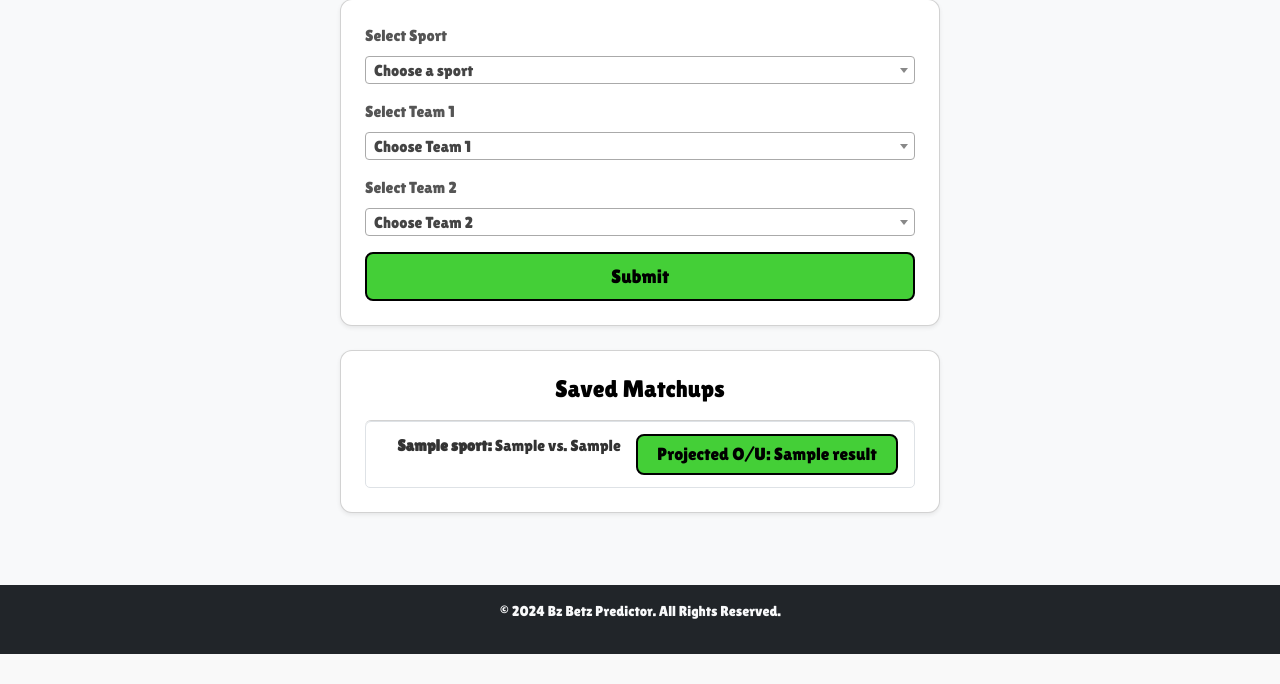
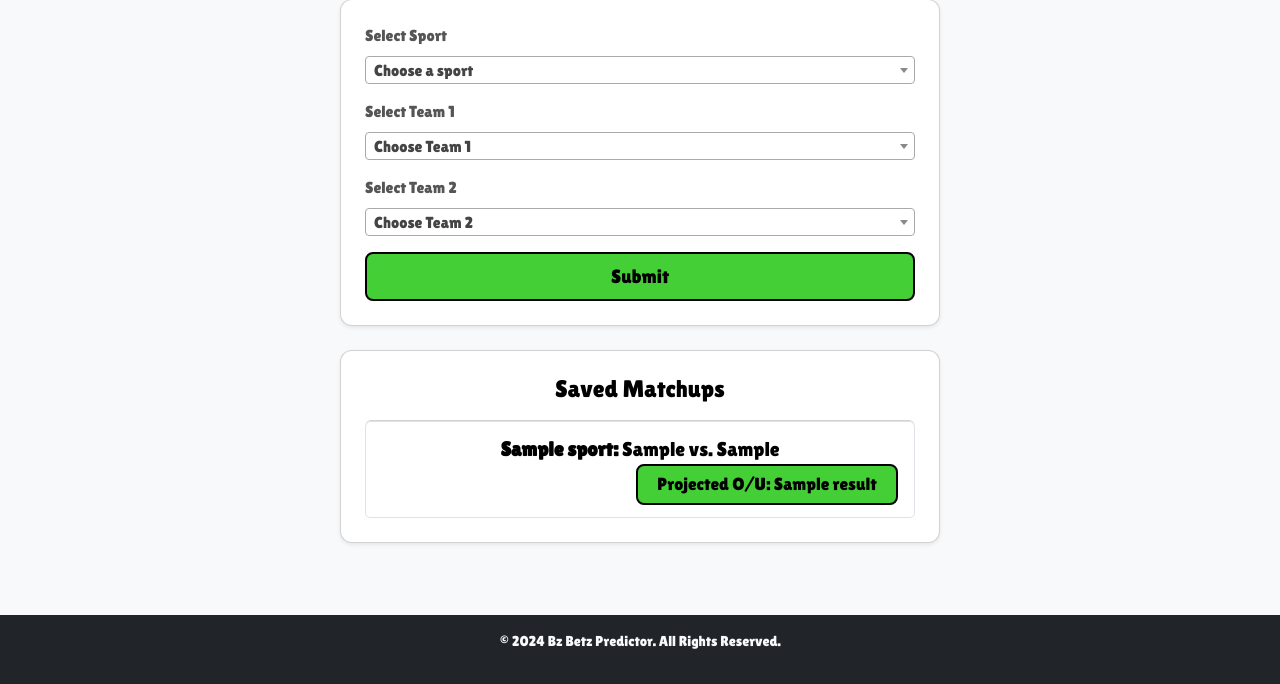
Before and after one commit to vzjavi/bzbetzpredictor, a Flask app: template templates/index.html in a window 1280 px wide. Shown: the part 173-857 px from the top of the page. Before the commit the page ends 827 px from the top, so only its background shows below. Run offline with Flask 3, Linux system fonts and the light colour scheme; the template is opened without the code that fills it: most values are stand-ins (such as "Sample title", 1, 10 or a date in 2020).

Commit message:
Update styles.css

```diff
--- a/static/styles.css
+++ b/static/styles.css
@@ -67,7 +67,7 @@ h3, h4 {
 
 .btn:hover {
     background-color: #00ff40;
-    border-color: #00ff22;
+    border-color: #000000;
 }
 
 /* Results Section */
@@ -79,10 +79,10 @@ h3, h4 {
 
 /* Saved Matchups Section */
 .list-group-item {
-    font-size: 1rem;
+    font-size: 1.25rem;
     text-align: center;
     padding: 0.75rem 1rem;
-    color: #333333;
+    color: #000000;
 }
 
 /* Footer Styling */
@@ -113,7 +113,7 @@ footer {
     padding: 2rem; /* Increase padding for a larger appearance */
     border: 2px solid #ddd; /* Subtle border for emphasis */
     border-radius: 12px; /* Rounded corners for smooth edges */
-    background-color: #ffffff; /* Clean white background */
+    background-color: #44cf37; /* Clean white background */
     box-shadow: 0 6px 15px rgba(0, 0, 0, 0.15); /* Slightly deeper shadow for depth */
     text-align: center; /* Center align content */
 }
```
